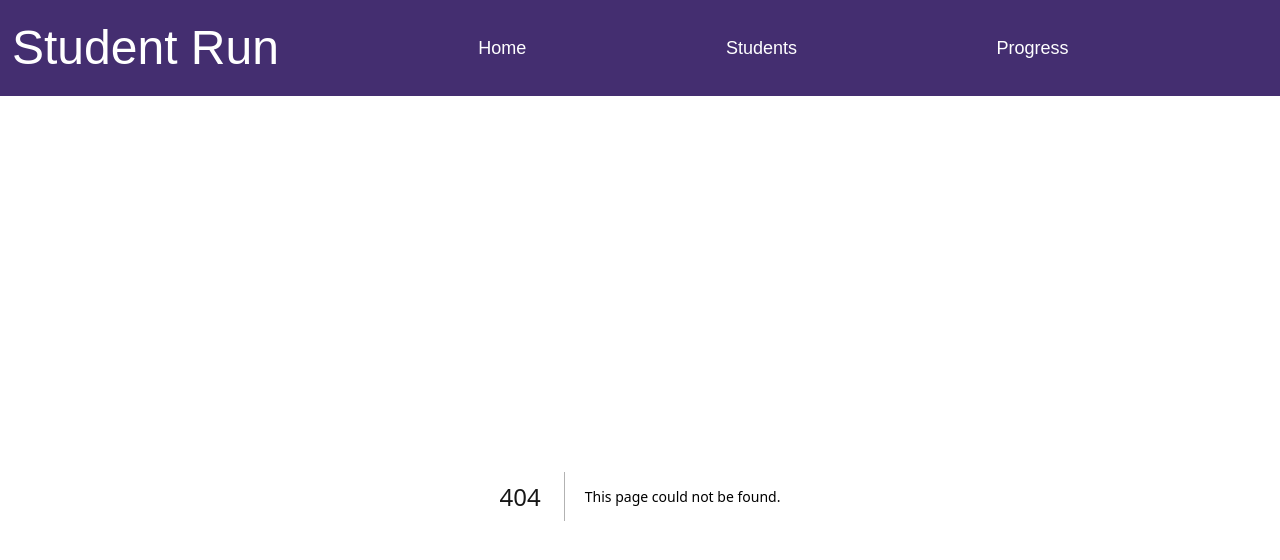
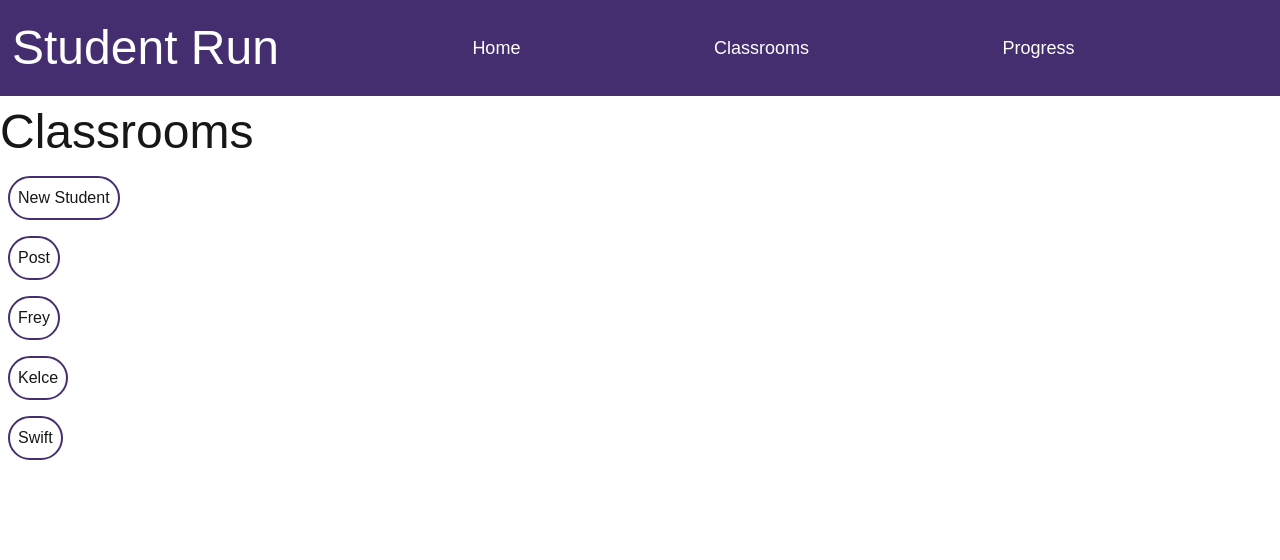
Before and after one commit to BrettPost/student-run, a Next.js app: page /classrooms in a window 1280 px wide. Before the commit this address had no page. Shown: the top 560 px of the page. Built offline with nearby package versions, Linux system fonts and the light colour scheme.

Commit message:
Added Classroom and Student card components for list page

```diff
--- /dev/null
+++ b/src/app/classrooms/page.tsx
@@ -0,0 +1,23 @@
+import NewResourceModal from "../components/newResourceModal/newResourceModal";
+import ClassroomCard from "../components/ClassroomCard/classroomCard";
+
+const classrooms = [
+  "Post",
+  "Frey",
+  "Kelce",
+  "Swift"
+]
+
+const allClassrooms = () => {
+
+
+  return (
+    <section>
+      <h1>Classrooms</h1>
+      <NewResourceModal />
+      {classrooms.map((classroom, i) => <article key={i}><ClassroomCard classroom={classroom}/></article>)}
+    </section>
+  )
+}
+
+export default allClassrooms
--- /dev/null
+++ b/src/app/components/ClassroomCard/classroomCard.tsx
@@ -0,0 +1,15 @@
+import React from 'react'
+import { Disclosure, DisclosureButton, DisclosurePanel } from '@headlessui/react'
+
+const classroomCard = (props: {classroom: string}) => {
+  return (
+    <div>
+        <Disclosure>
+            <DisclosureButton>{props.classroom}</DisclosureButton>
+            <DisclosurePanel>Welcome to the class</DisclosurePanel>
+        </Disclosure>
+    </div>
+  )
+}
+
+export default classroomCard
--- a/src/app/components/Header/Navbar/navbar.tsx
+++ b/src/app/components/Header/Navbar/navbar.tsx
@@ -7,7 +7,7 @@ const Navbar = () => {
     <nav className='w-full content-center text-lg'>
       <ul className="flex justify-evenly">
         <li><Link href="/">Home</Link></li>
-        <li><Link href="students">Students</Link></li>
+        <li><Link href="classrooms">Classrooms</Link></li>
         <li><Link href="progress">Progress</Link></li>
       </ul>
       {/* <Popover>
--- /dev/null
+++ b/src/app/components/StudentCard/studentCard.tsx
@@ -0,0 +1,15 @@
+import React from 'react'
+import { Disclosure, DisclosureButton, DisclosurePanel } from '@headlessui/react'
+
+const studentCard = (props: {student: string}) => {
+  return (
+    <div>
+        <Disclosure>
+            <DisclosureButton>{props.student}</DisclosureButton>
+            <DisclosurePanel>Extra Information - Hello Student</DisclosurePanel>
+        </Disclosure>
+    </div>
+  )
+}
+
+export default studentCard
--- a/src/app/components/newResourceModal/newResourceModal.tsx
+++ b/src/app/components/newResourceModal/newResourceModal.tsx
@@ -3,7 +3,7 @@ import { useState } from 'react'
 import { Button, Dialog, DialogPanel, DialogTitle, Description } from '@headlessui/react';
 
 const NewResourceModal = () => {
-    let [isModalOpen, setIsModalOpen] = useState(false);
+    const [isModalOpen, setIsModalOpen] = useState(false);
 
   return (
     <>
--- a/src/app/students/page.tsx
+++ b/src/app/students/page.tsx
@@ -1,4 +1,5 @@
 import NewResourceModal from "../components/newResourceModal/newResourceModal";
+import StudentCard from "../components/StudentCard/studentCard";
 
 const students = [
   "Brett",
@@ -14,9 +15,7 @@ const allStudents = () => {
     <section>
       <h1>Students</h1>
       <NewResourceModal />
-      <ul>
-        {students.map((student, i) => <li key={i}>{student}</li>)}
-      </ul>
+      {students.map((student, i) => <article key={i}><StudentCard student={student}/></article>)}
     </section>
   )
 }
```
